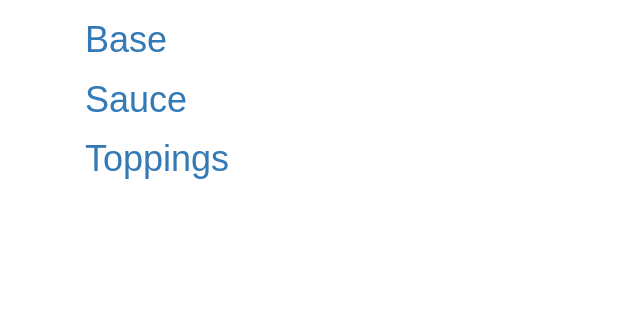
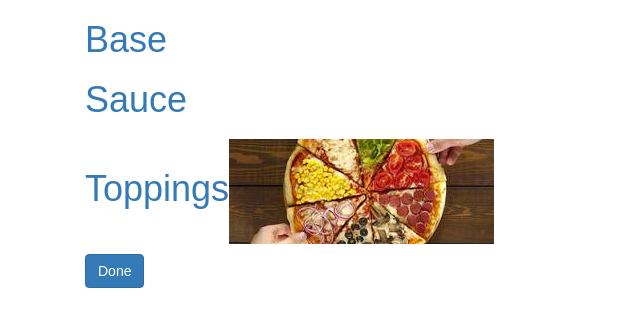
Before and after one commit to sammaggs/pizzagram, a React (Create React App) app: page /options in a window 1280 px wide. Shown: the top 326 px of the page, without its empty margins (0-640 px from the left). Built offline with nearby package versions, Linux system fonts and the light colour scheme.

Commit message:
adding images to options page

```diff
--- a/src/data/components/OptionsPage.js
+++ b/src/data/components/OptionsPage.js
@@ -1,6 +1,8 @@
 import React, { Component } from "react";
 import Button from "./Button";
 import { Link } from "react-router-dom";
+// import pizzaSauce from '../../images/pizza-sauce.jpg';
+import pizzaTopping from '../../images/pizza-toppings.jpg';
 
 class OptionsPage extends Component {
   constructor(props) {
@@ -19,14 +21,17 @@ class OptionsPage extends Component {
         <div>
           <h1>
             <Link to="/">Sauce</Link>
+            {/* <img src={pizzaSauce} /> */}
           </h1>
         </div>
 
         <div>
           <h1>
             <Link to="/">Toppings</Link>
+            <img src={pizzaTopping} />
           </h1>
         </div>
+        <Button buttonText={"Done"}/>
       </React.Fragment>
     );
   }
```
Also changed, not shown: src/images/pizza-sauce.jpg (deleted), src/images/pizza-toppings.jpg.
